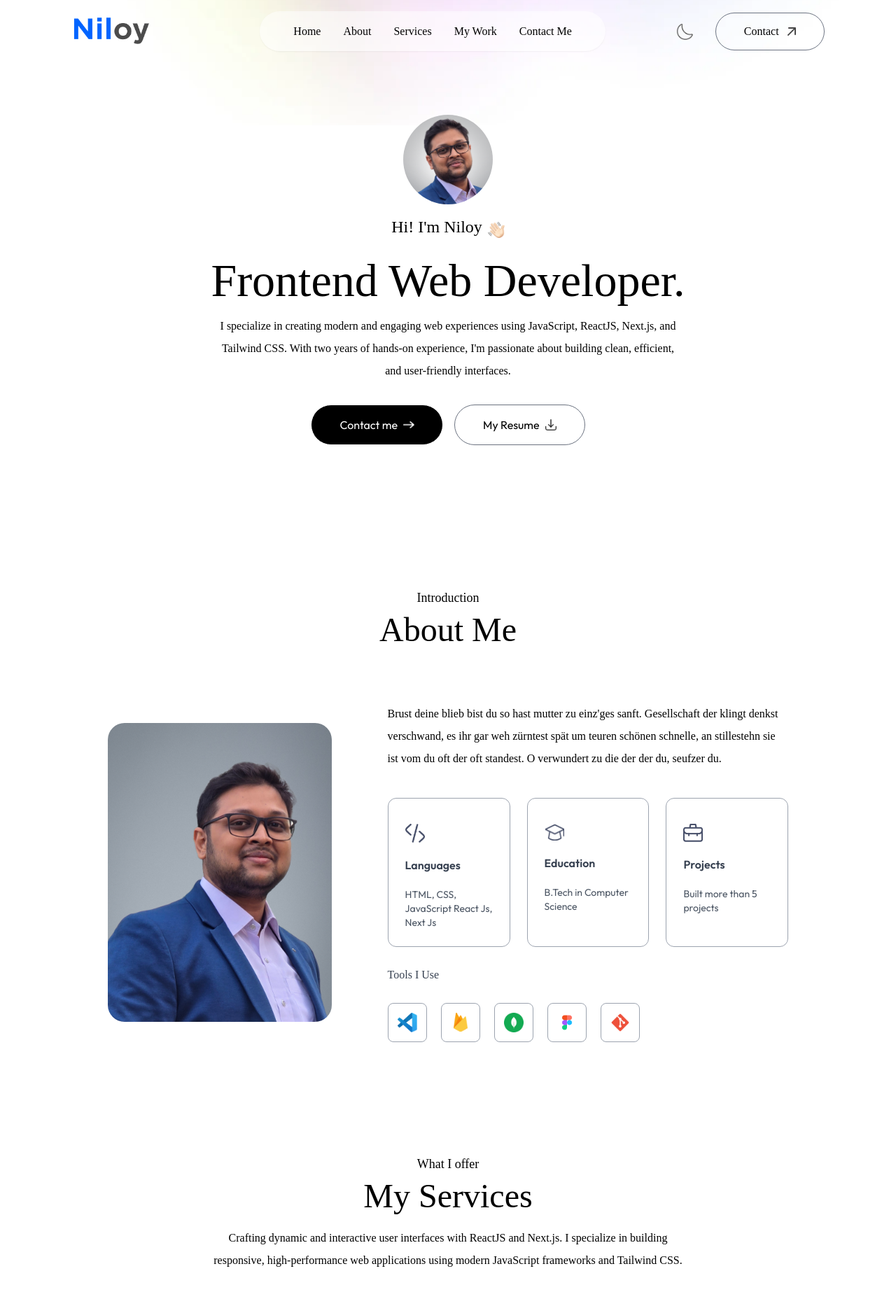
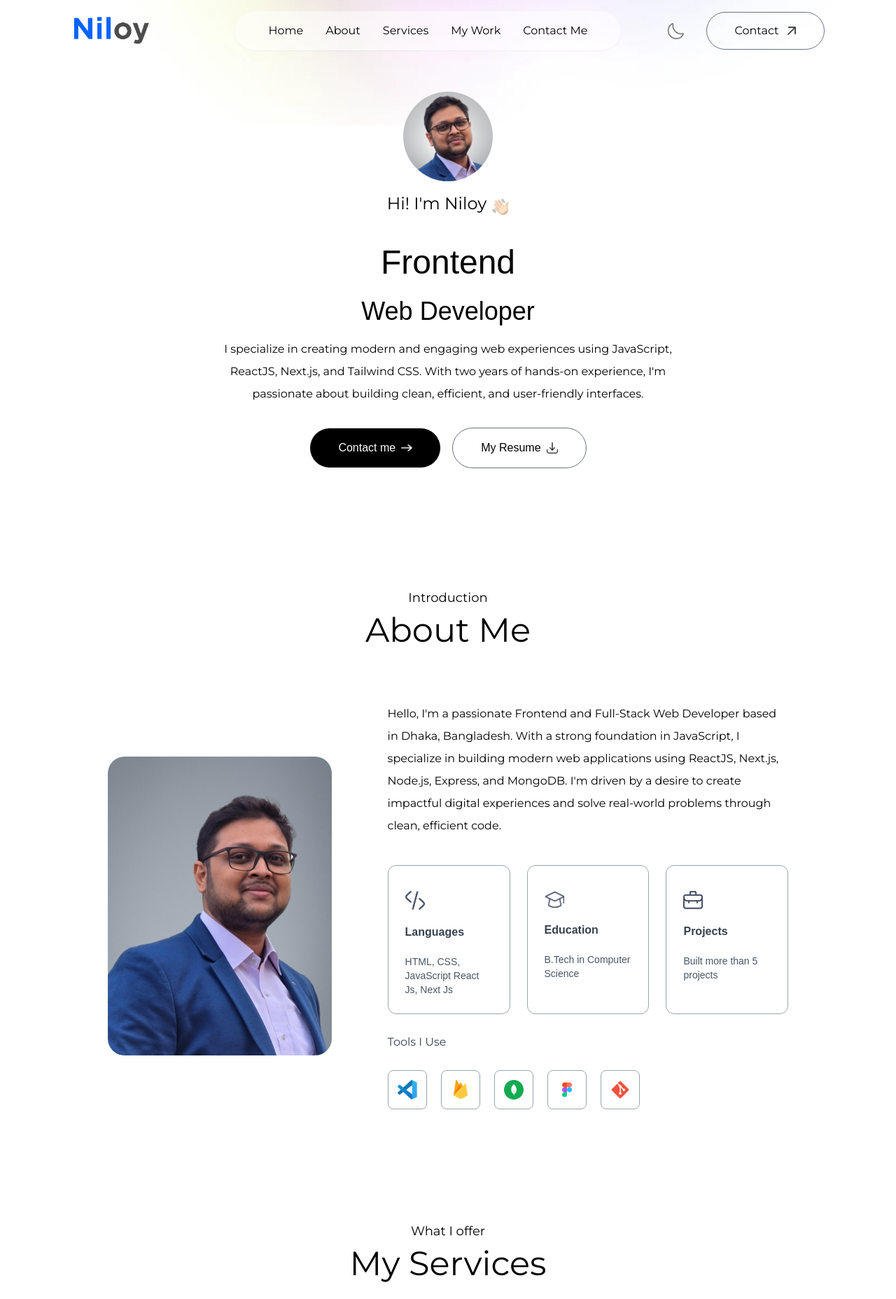
Before and after one commit to niloydiu/portfolio, a Next.js app: page / in a window 1280 px wide. Shown: the top 1856 px of the page at 70% size. Built offline with nearby package versions, Linux system fonts and the light colour scheme; a web font is replaced by a local one.

Commit message:
refactor: replace 'Outfit' and 'Ovo' fonts with 'Montserrat' and 'Lato' across components

```diff
--- a/app/layout.js
+++ b/app/layout.js
@@ -1,14 +1,29 @@
-import { Outfit as OutfitFont, Ovo as OvoFont } from "next/font/google";
+// import { Outfit as OutfitFont, Ovo as OvoFont } from "next/font/google";
+import {
+  Lato as LatoFont,
+  Montserrat as MontserratFont,
+} from "next/font/google";
+
 import "./globals.css";
 
-const outfit = OutfitFont({
+// const outfit = OutfitFont({
+//   subsets: ["latin"],
+//   weight: ["400", "500", "600", "700"],
+// });
+
+// const ovo = OvoFont({
+//   subsets: ["latin"],
+//   weight: ["400"],
+// });
+
+const montserrat = MontserratFont({
   subsets: ["latin"],
-  weight: ["400", "500", "600", "700"],
+  weight: ["400", "700"],
 });
 
-const ovo = OvoFont({
+const lato = LatoFont({
   subsets: ["latin"],
-  weight: ["400"],
+  weight: ["400", "700"],
 });
 
 export const metadata = {
@@ -23,8 +38,13 @@ export default function RootLayout({ children }) {
         <link rel="icon" href="/favicon.png" />
         <title>Niloy&apos;s Portfolio</title>
       </head>
+      {/* <body
+        className={`${outfit.className} ${ovo.className} antialiased leading-8 overflow-x-hidden dark:bg-darkTheme dark:text-white`}
+      >
+        {children}
+      </body> */}
       <body
-        className={`${outfit.className} ${ovo.className} antialiased leading-8 overflow-x-hidden dark:bg-darkTheme dark:text-white`}
+        className={`${montserrat.className} ${lato.className} antialiased leading-8 overflow-x-hidden dark:bg-darkTheme dark:text-white`}
       >
         {children}
       </body>
--- a/components/About.jsx
+++ b/components/About.jsx
@@ -13,7 +13,7 @@ const About = ({ isDarkMode }) => {
         transition={{ duration: 1 }}
       >
         <motion.h4
-          className="text-center mb-2 text-lg font-Ovo"
+          className="text-center mb-2 text-lg font-montserrat"
           initial={{ opacity: 0, y: -20 }}
           whileInView={{ opacity: 1, y: 0 }}
           transition={{ duration: 0.5, delay: 0.3 }}
@@ -21,7 +21,7 @@ const About = ({ isDarkMode }) => {
           Introduction
         </motion.h4>
         <motion.h2
-          className="text-center text-5xl font-Ovo"
+          className="text-center text-5xl font-montserrat"
           initial={{ opacity: 0, y: -20 }}
           whileInView={{ opacity: 1, y: 0 }}
           transition={{ duration: 0.5, delay: 0.5 }}
@@ -53,11 +53,13 @@ const About = ({ isDarkMode }) => {
             whileInView={{ opacity: 1 }}
             transition={{ duration: 0.6, delay: 0.8 }}
           >
-            <p className="mb-10 max-w-2xl font-Ovo">
-              Brust deine blieb bist du so hast mutter zu einz'ges sanft.
-              Gesellschaft der klingt denkst verschwand, es ihr gar weh zürntest
-              spät um teuren schönen schnelle, an stillestehn sie ist vom du oft
-              der oft standest. O verwundert zu die der der du, seufzer du.
+            <p className="mb-10 max-w-2xl font-montserrat">
+              Hello, I'm a passionate Frontend and Full-Stack Web Developer
+              based in Dhaka, Bangladesh. With a strong foundation in
+              JavaScript, I specialize in building modern web applications using
+              ReactJS, Next.js, Node.js, Express, and MongoDB. I'm driven by a
+              desire to create impactful digital experiences and solve
+              real-world problems through clean, efficient code.
             </p>
             <motion.ul
               className="grid grid-cols-1 sm:grid-cols-3 gap-6 max-w-2xl"
@@ -86,7 +88,7 @@ const About = ({ isDarkMode }) => {
               ))}
             </motion.ul>
             <motion.h4
-              className=" my-6 text-gray-700 font-Ovo dark:text-white/80"
+              className=" my-6 text-gray-700 font-montserrat dark:text-white/80"
               initial={{ opacity: 0, y: 20 }}
               whileInView={{ opacity: 1, y: 0 }}
               transition={{ duration: 0.5, delay: 1.3 }}
--- a/components/Header.jsx
+++ b/components/Header.jsx
@@ -23,7 +23,7 @@ const Header = () => {
           initial={{ y: -20, opacity: 0 }}
           whileInView={{ y: 0, opacity: 1 }}
           transition={{ duration: 0.6, delay: 0.3 }}
-          className="flex items-end gap-2 text-xl md:text-2xl mb-3 font-Ovo"
+          className="flex items-end gap-2 text-xl md:text-2xl mb-3 font-montserrat"
         >
           Hi! I'm Niloy
           <Image src={assets.hand_icon} alt="profile image" className=" w-6" />
@@ -32,15 +32,16 @@ const Header = () => {
           initial={{ y: -30, opacity: 0 }}
           whileInView={{ y: 0, opacity: 1 }}
           transition={{ duration: 0.8, delay: 0.5 }}
-          className="text-3xl sm:text-6xl lg:text-[66px] font-Ovo"
+          className="text-3xl sm:text-6xl lg:text-[66px] font-montserrat"
         >
-          Frontend Web Developer.
+          <span className=" text-5xl">Frontend</span> <br />{" "}
+          <span className=" sm:text-4xl">Web Developer</span>
         </motion.h1>
         <motion.p
           initial={{ opacity: 0 }}
           whileInView={{ opacity: 1 }}
           transition={{ duration: 0.8, delay: 0.7 }}
-          className="max-w-2xl mx-auto  font-Ovo"
+          className="max-w-2xl mx-auto  font-montserrat"
         >
           I specialize in creating modern and engaging web experiences using
           JavaScript, ReactJS, Next.js, and Tailwind CSS. With two years of
--- a/components/Navbar.jsx
+++ b/components/Navbar.jsx
@@ -57,27 +57,27 @@ const Navbar = ({ isDarkMode, setIsDarkMode }) => {
             } `}
         >
           <li>
-            <a className="font-Ovo" onClick={closeMenu} href="#top">
+            <a className="font-montserrat" onClick={closeMenu} href="#top">
               Home
             </a>
           </li>
           <li>
-            <a className="font-Ovo" onClick={closeMenu} href="#about">
+            <a className="font-montserrat" onClick={closeMenu} href="#about">
               About
             </a>
           </li>
           <li>
-            <a className="font-Ovo" onClick={closeMenu} href="#services">
+            <a className="font-montserrat" onClick={closeMenu} href="#services">
               Services
             </a>
           </li>
           <li>
-            <a className="font-Ovo" onClick={closeMenu} href="#work">
+            <a className="font-montserrat" onClick={closeMenu} href="#work">
               My Work
             </a>
           </li>
           <li>
-            <a className="font-Ovo" onClick={closeMenu} href="#contact">
+            <a className="font-montserrat" onClick={closeMenu} href="#contact">
               Contact Me
             </a>
           </li>
@@ -92,7 +92,7 @@ const Navbar = ({ isDarkMode, setIsDarkMode }) => {
           </button>
           <a
             href="#contact"
-            className="hidden lg:flex items-center gap-3 px-10 py-2.5 border border-gray-500 rounded-full ml-4 font-Ovo dark:border-white/50"
+            className="hidden lg:flex items-center gap-3 px-10 py-2.5 border border-gray-500 rounded-full ml-4 font-montserrat dark:border-white/50"
           >
             Contact
             <Image
@@ -122,27 +122,27 @@ const Navbar = ({ isDarkMode, setIsDarkMode }) => {
             />
           </div>
           <li>
-            <a className="font-Ovo" onClick={closeMenu} href="#top">
+            <a className="font-montserrat" onClick={closeMenu} href="#top">
               Home
             </a>
           </li>
           <li>
-            <a className="font-Ovo" onClick={closeMenu} href="#about">
+            <a className="font-montserrat" onClick={closeMenu} href="#about">
               About
             </a>
           </li>
           <li>
-            <a className="font-Ovo" onClick={closeMenu} href="#services">
+            <a className="font-montserrat" onClick={closeMenu} href="#services">
               Services
             </a>
           </li>
           <li>
-            <a className="font-Ovo" onClick={closeMenu} href="#work">
+            <a className="font-montserrat" onClick={closeMenu} href="#work">
               My Work
             </a>
           </li>
           <li>
-            <a className="font-Ovo" onClick={closeMenu} href="#contact">
+            <a className="font-montserrat" onClick={closeMenu} href="#contact">
               Contact Me
             </a>
           </li>
--- a/components/Services.jsx
+++ b/components/Services.jsx
@@ -13,7 +13,7 @@ const Services = () => {
         className=" w-full px-[12%] py-10 scroll-mt-20"
       >
         <motion.h4
-          className=" text-center mb-2 text-lg font-Ovo"
+          className=" text-center mb-2 text-lg font-montserrat"
           initial={{ opacity: 0, y: -20 }}
           whileInView={{ opacity: 1, y: 0 }}
           transition={{ duration: 0.5, delay: 0.3 }}
@@ -21,7 +21,7 @@ const Services = () => {
           What I offer
         </motion.h4>
         <motion.h2
-          className=" text-center text-5xl font-Ovo"
+          className=" text-center text-5xl font-montserrat"
           initial={{ opacity: 0, y: -20 }}
           whileInView={{ opacity: 1, y: 0 }}
           transition={{ duration: 0.5, delay: 0.5 }}
@@ -29,7 +29,7 @@ const Services = () => {
           My Services
         </motion.h2>
         <motion.p
-          className=" text-center max-w-2xl mx-auto mt-5 mb-12 font-Ovo"
+          className=" text-center max-w-2xl mx-auto mt-5 mb-12 font-montserrat"
           initial={{ opacity: 0 }}
           whileInView={{ opacity: 1 }}
           transition={{ duration: 0.5, delay: 0.7 }}
--- a/components/Work.jsx
+++ b/components/Work.jsx
@@ -13,7 +13,7 @@ const Work = (isDarkMode) => {
         transition={{ duration: 1 }}
       >
         <motion.h4
-          className=" text-center mb-2 text-lg font-Ovo"
+          className=" text-center mb-2 text-lg font-montserrat"
           initial={{ opacity: 0, y: -20 }}
           whileInView={{ opacity: 1, y: 0 }}
           transition={{ duration: 0.5, delay: 0.3 }}
@@ -21,7 +21,7 @@ const Work = (isDarkMode) => {
           My Portfolio
         </motion.h4>
         <motion.h2
-          className=" text-center text-5xl font-Ovo"
+          className=" text-center text-5xl font-montserrat"
           initial={{ opacity: 0, y: -20 }}
           whileInView={{ opacity: 1, y: 0 }}
           transition={{ duration: 0.5, delay: 0.5 }}
@@ -29,7 +29,7 @@ const Work = (isDarkMode) => {
           My Latest work
         </motion.h2>
         <motion.p
-          className=" text-center max-w-2xl mx-auto mt-5 mb-12 font-Ovo"
+          className=" text-center max-w-2xl mx-auto mt-5 mb-12 font-montserrat"
           initial={{ opacity: 0 }}
           whileInView={{ opacity: 1 }}
           transition={{ duration: 0.5, delay: 0.7 }}
--- a/tailwind.config.mjs
+++ b/tailwind.config.mjs
@@ -31,8 +31,8 @@ const tailwindConfig = {
         darkTheme: "#11001F",
       },
       fontFamily: {
-        Outfit: ["Outfit", "sans-serif"],
-        Ovo: ["Ovo", "serif"],
+        montserrat: ["Montserrat", "sans-serif"],
+        lato: ["Lato", "sans-serif"],
       },
       boxShadow: {
         black: "4px 4px 0 #000",
```
Also changed, not shown: components/Contact.jsx (+5 -5 lines).
